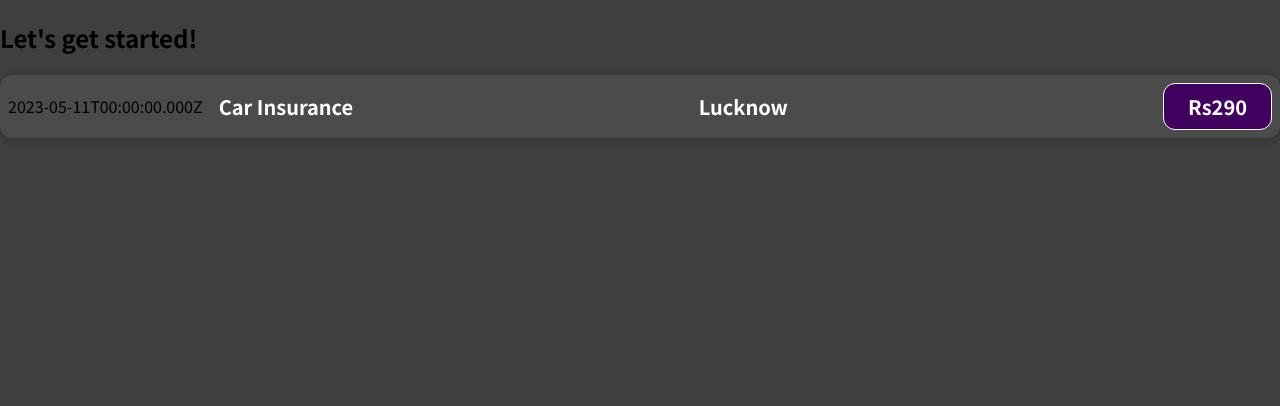
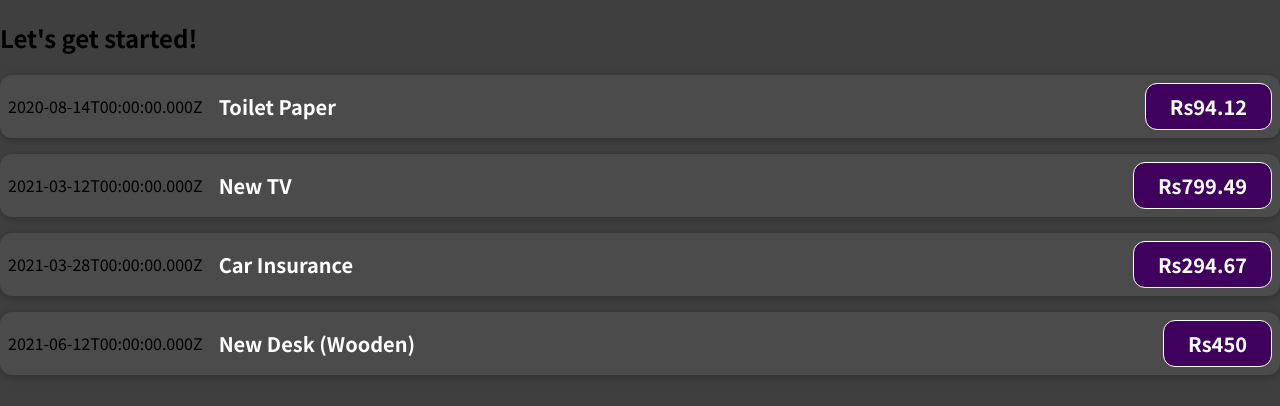
Before and after one commit to ZahidAli254/React-, a JavaScript app: page / in a window 1280 px wide. Shown: the top 406 px of the page. Built offline with nearby package versions, Linux system fonts and the light colour scheme.

Commit message:
addLoop and Location

```diff
--- a/src/App.js
+++ b/src/App.js
@@ -2,10 +2,50 @@
 
 
 function App() {
+  const expenses = [
+    {
+      id: 'e1',
+      title: 'Toilet Paper',
+      LocationOfExpenditure: 'Lucknow',
+      amount: 94.12,
+      date: new Date(2020, 7, 14),
+    },
+    {
+      id: 'e2',
+    title: 'New TV',
+    LocationOfExpenditure: 'Home',
+     amount: 799.49,
+     date: new Date(2021, 2, 12)
+    },
+    {
+      id: 'e3',
+      title: 'Car Insurance',
+      LocationOfExpenditure: 'Kanpur',
+      amount: 294.67,
+      date: new Date(2021, 2, 28),
+    },
+    {
+      id: 'e4',
+      title: 'New Desk (Wooden)',
+      LocationOfExpenditure: 'aligarh',
+      amount: 450,
+      date: new Date(2021, 5, 12),
+    },
+  ];
+
+
+
   return (
     <div>
       <h2>Let's get started!</h2>
-      <ExpenseItem></ExpenseItem>
+      {
+        expenses.map((items)=> <ExpenseItem data={items}></ExpenseItem>)
+      }
+
+      {/* <ExpenseItem title={expenses[0].title} Location={expenses[0].LocationOfExpenditure} amount={expenses[0].amount} date={expenses[0].date}></ExpenseItem>
+      <ExpenseItem title={expenses[1].title} Location={expenses[1].LocationOfExpenditure} amount={expenses[1].amount} date={expenses[1].date}></ExpenseItem>
+      <ExpenseItem title={expenses[2].title} Location={expenses[2].LocationOfExpenditure} amount={expenses[2].amount} date={expenses[2].date}></ExpenseItem>
+      <ExpenseItem title={expenses[3].title} Location={expenses[3].LocationOfExpenditure} amount={expenses[3].amount} date={expenses[3].date}></ExpenseItem> */}
     </div>
   );
 }
--- a/src/component/ExpenseItem.js
+++ b/src/component/ExpenseItem.js
@@ -1,17 +1,15 @@
 import './ExpenseItem.css';
 
-function ExpenseItem (){
-   const expenseDate =new Date(2023, 4, 11);
-    const expenseTitle = 'Car Insurance';
-    const expenseAmount ='290'
-   const LocationOfExpenditure='Lucknow';
+function ExpenseItem (props){
+
+
     return(
     <div className='expense-item'>
-    <div >{expenseDate.toISOString()}</div>
+    <div >{props.data.date.toISOString()}</div>
     <div className='expense-item__description'>
-        <h2>{expenseTitle}</h2>
-        <h2>{LocationOfExpenditure}</h2>
-        <div className='expense-item__price'>Rs{expenseAmount}</div>
+        <h2>{props.data.title}</h2>
+        <h2 className='expense-item__description'>{props.data.Location}</h2>
+        <div className='expense-item__price'>Rs{props.data.amount}</div>
       </div>
     </div>
     )
```
